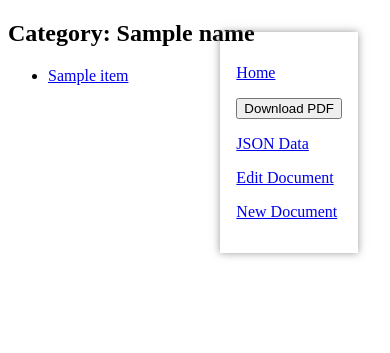
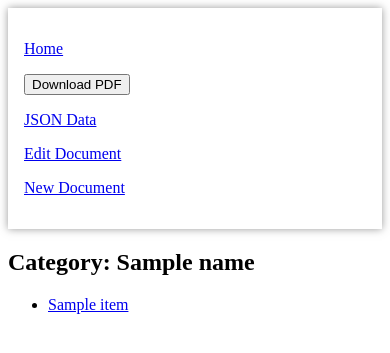
Before and after one commit to shakna-israel/doccu, a Flask app: template templates/category.html in a window 390 px wide. Shown: the top 353 px of the page. Run offline with Flask 2, Linux system fonts and the light colour scheme; the template is opened without the code that fills it: most values are stand-ins (such as "Sample title", 1, 10 or a date in 2020).

Commit message:
More mobile friendly styles

```diff
--- a/templates/category.html
+++ b/templates/category.html
@@ -1,21 +1,11 @@
 <!doctype html>
 <title>Doccu - Category: {{name}}</title>
-<style>
-.data-collect {
-  position:fixed;
-  top:2em;
-  right:2em;
-  padding:1em;
-  box-shadow:0 0 8px rgba(128, 128, 128, 0.8);
-	-webkit-box-shadow:0 0 8px rgba(128, 128, 128, 0.8);
-	-moz-box-shadow:0 0 8px rgba(128, 128, 128, 0.8)
-}
-</style>
+{% include 'styles.html' %}
+{% include 'sidebar.html' %}
+
 <h2>Category: {{name}}</h2>
 <ul>
 {% for item in policies %}
     <li><a href="/document/{{policies[item]['url']}}">{{item}}</a></li>
 {% endfor %}
 </ul>
-
-{% include 'sidebar.html' %}
--- a/templates/document.html
+++ b/templates/document.html
@@ -1,6 +1,8 @@
 <!doctype html>
 <title>Doccu - {{title}}</title>
 {% include 'styles.html' %}
+{% include 'sidebar.html' %}
+
 <h2>Document: {{title}}</h2>
 <h3>Active: {{date}}</h3>
 <h3>Version: {{version}}</h3>
@@ -24,7 +26,6 @@
 <h3>Document Proper:</h3>
 {{content_markdown|safe}}
 
-{% include 'sidebar.html' %}
 
 <script src="/static/js/pdfmake.min.js"></script>
 <script src="/static/js/vfs_fonts.js"></script>
--- a/templates/index.html
+++ b/templates/index.html
@@ -1,6 +1,8 @@
 <!doctype html>
 <title>Doccu - Home</title>
 {% include 'styles.html' %}
+{% include 'sidebar.html' %}
+
 <h1>Categories:</h1>
 <ul>
 {% for category in categories %}
@@ -15,5 +17,3 @@
     <li><a href="/document/{{policies[item]['url']}}">{{item}}</a></li>
 {% endfor %}
 </ul>
-
-{% include 'sidebar.html' %}
--- a/templates/styles.html
+++ b/templates/styles.html
@@ -4,6 +4,7 @@
   top:2em;
   right:2em;
   padding:1em;
+  background:#FFF;
   box-shadow:0 0 8px rgba(128, 128, 128, 0.8);
 	-webkit-box-shadow:0 0 8px rgba(128, 128, 128, 0.8);
 	-moz-box-shadow:0 0 8px rgba(128, 128, 128, 0.8)
@@ -16,4 +17,12 @@ textarea { width: 100%; height: 6em; }
 	body:90%;
 }
 
+@media (max-width: 30em) {
+    .data-collect {
+        position:relative;
+        top:0;
+        right: 0;
+    }
+}
+
 </style>
```
Also changed, not shown: documents/0.Doccu.db, documents/0.Testing_Mobile_Document_Creation.db (added), documents/1.Doccu.db (deleted), documents/2.Doccu.db (deleted), documents/3.Doccu.db (deleted), documents/4.Doccu.db (deleted), 1 other file.
